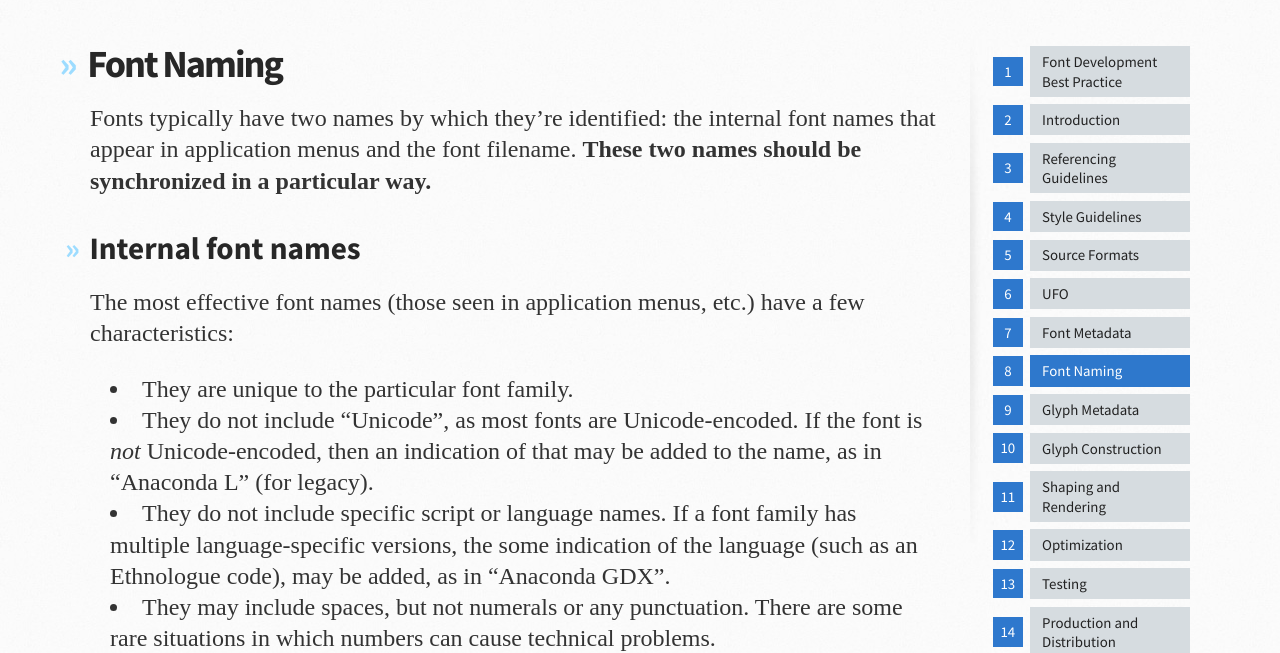
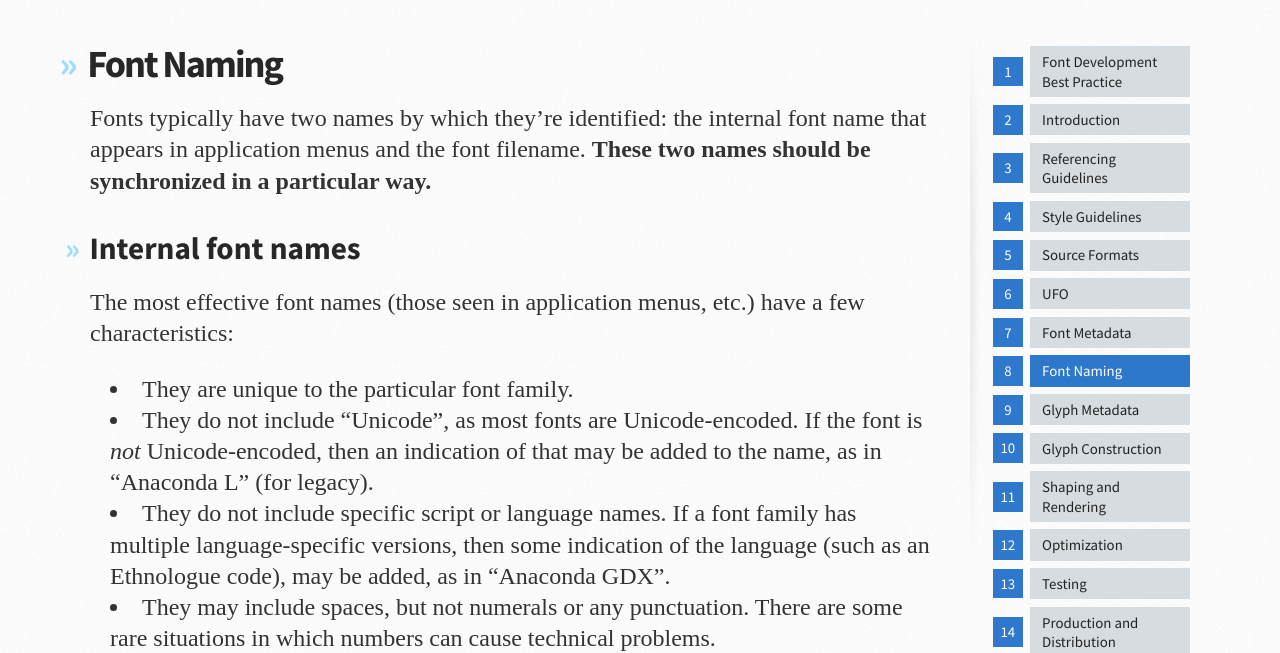
Before and after one commit to silnrsi/FDBP, a Jekyll site: the page built from en-US/Font_Naming.md, in a window 1280 px wide. Shown: the part 142-795 px from the top of the page. Built offline with Jekyll 4.4.1, drawn with Linux system fonts in a browser that asks for light colours; some web fonts are replaced.

Commit message:
Grammar fixes

```diff
--- a/en-US/Font_Naming.md
+++ b/en-US/Font_Naming.md
@@ -6,7 +6,7 @@ category: Font Metadata
 title: Font Naming
 ---
 
-Fonts typically have two names by which they're identified: the internal font names that appear in application menus and the font filename. **These two names should be synchronized in a particular way.**
+Fonts typically have two names by which they're identified: the internal font name that appears in application menus and the font filename. **These two names should be synchronized in a particular way.**
 
 ## Internal font names
 
@@ -14,7 +14,7 @@ The most effective font names (those seen in application menus, etc.) have a few
 
 - They are unique to the particular font family.
 - They do not include "Unicode", as most fonts are Unicode-encoded. If the font is _not_ Unicode-encoded, then an indication of that may be added to the name, as in "Anaconda L" (for legacy).
-- They do not include specific script or language names. If a font family has multiple language-specific versions, the some indication of the language (such as an Ethnologue code), may be added, as in "Anaconda GDX".
+- They do not include specific script or language names. If a font family has multiple language-specific versions, then some indication of the language (such as an Ethnologue code), may be added, as in "Anaconda GDX".
 - They may include spaces, but not numerals or any punctuation. There are some rare situations in which numbers can cause technical problems.
 
 ## Font filenames
```
